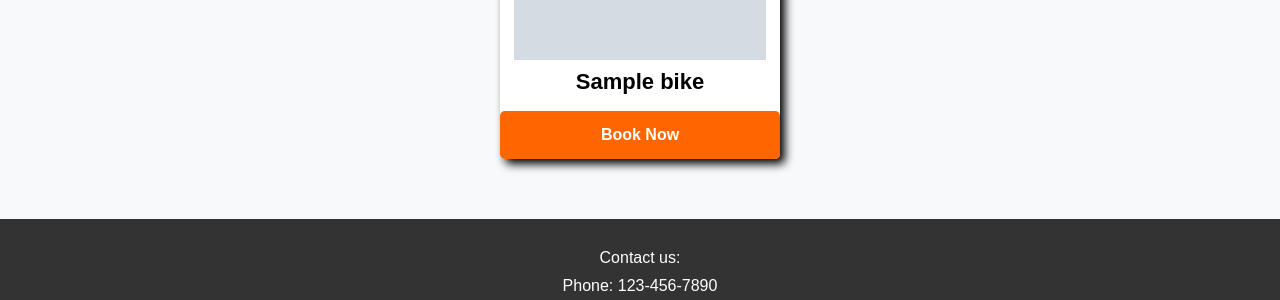
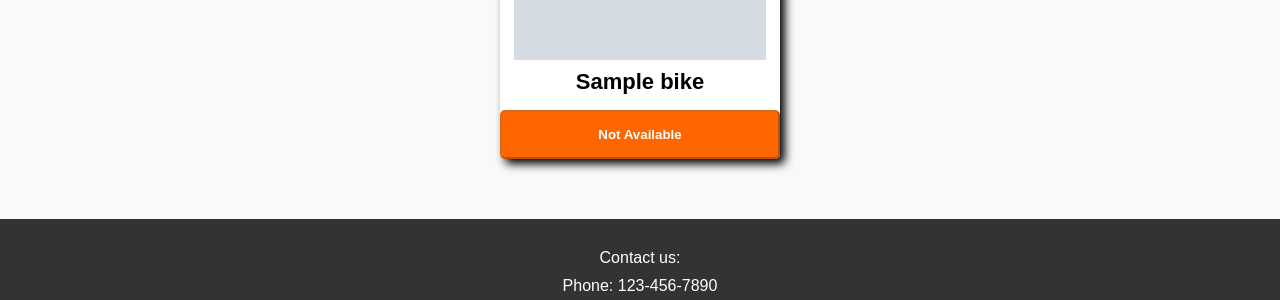
Before and after one commit to sreekesh-k/Motor-Cycle-Rental-System, a PHP site: page / in a window 1280 px wide. Shown: the part 1821-2121 px from the top of the page. Run offline with PHP 8.4, Linux system fonts and the light colour scheme; tables that the repository leaves empty or names only in its code hold one stand-in row (values such as "Sample post"); grey boxes marked "Sample" are stand-in pictures.

Commit message:
booked status

```diff
--- a/index.php
+++ b/index.php
@@ -56,11 +56,20 @@ session_start();
         $result = mysqli_query($conn, $sql);
         if (mysqli_num_rows($result) > 0) {
             while ($row = mysqli_fetch_assoc($result)) {
+                if ($row["is_available"] == 1) {
+                    $status = "disabled"; // Bike is not available
+                    $link = ""; // No link for disabled bikes
+                    $Book = "Not Available";
+                } else {
+                    $status = ""; // Bike is available
+                    $link = "href='Booking.php?bikeid={$row["bike_id"]}'";
+                    $Book = "Book Now";
+                }
                 echo
-                "<div class='fleet-image'>
+                "<div class='fleet-image' >
                         <img src='{$row["img_url"]}' alt='{$row["bike_name"]}'>
                         <div class='description'>{$row["bike_name"]}</div>
-                        <a href='Booking.php?bikeid={$row["bike_id"]}'><div class='book-now'>Book Now</div></a>
+                       <button type='button' class='book-now' $status><a $link>$Book</a></button>
                     </div>
                     ";
             }
```
Also changed, not shown: confirm.php (+11 -2 lines).
